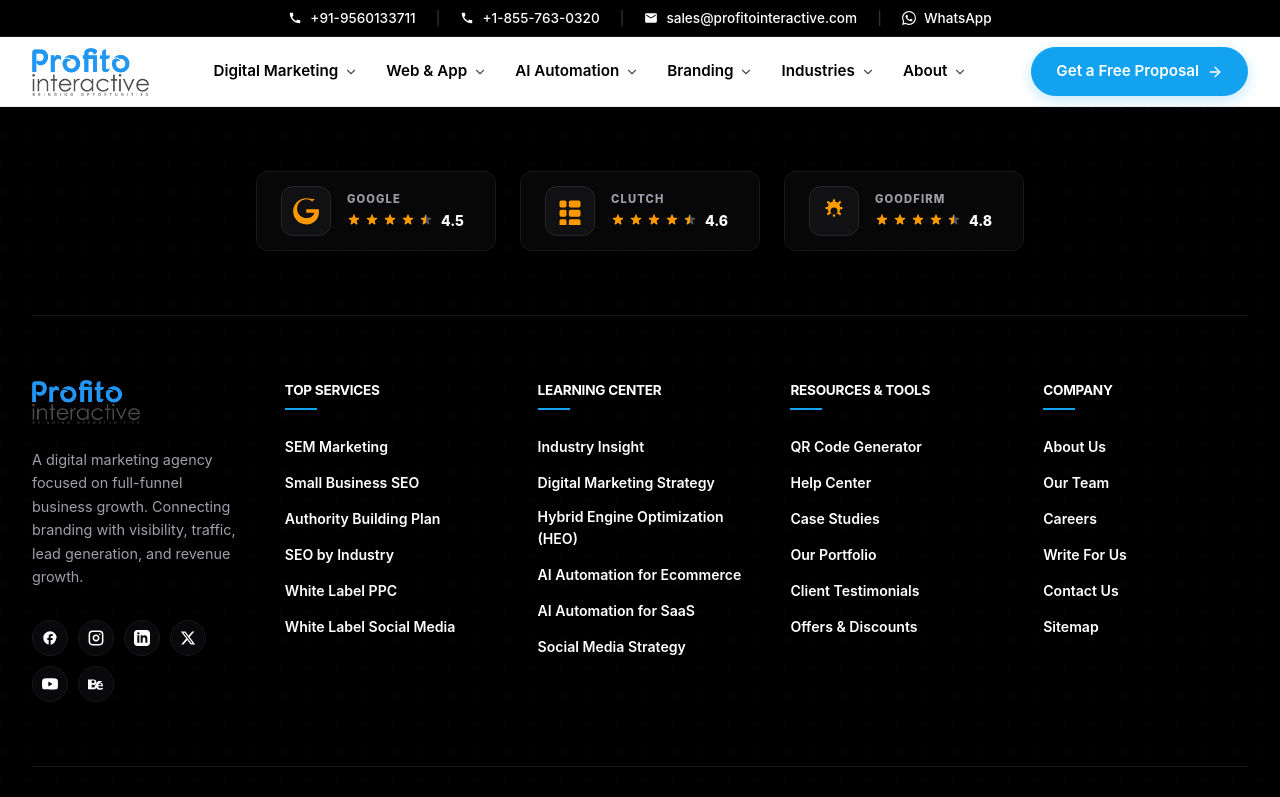
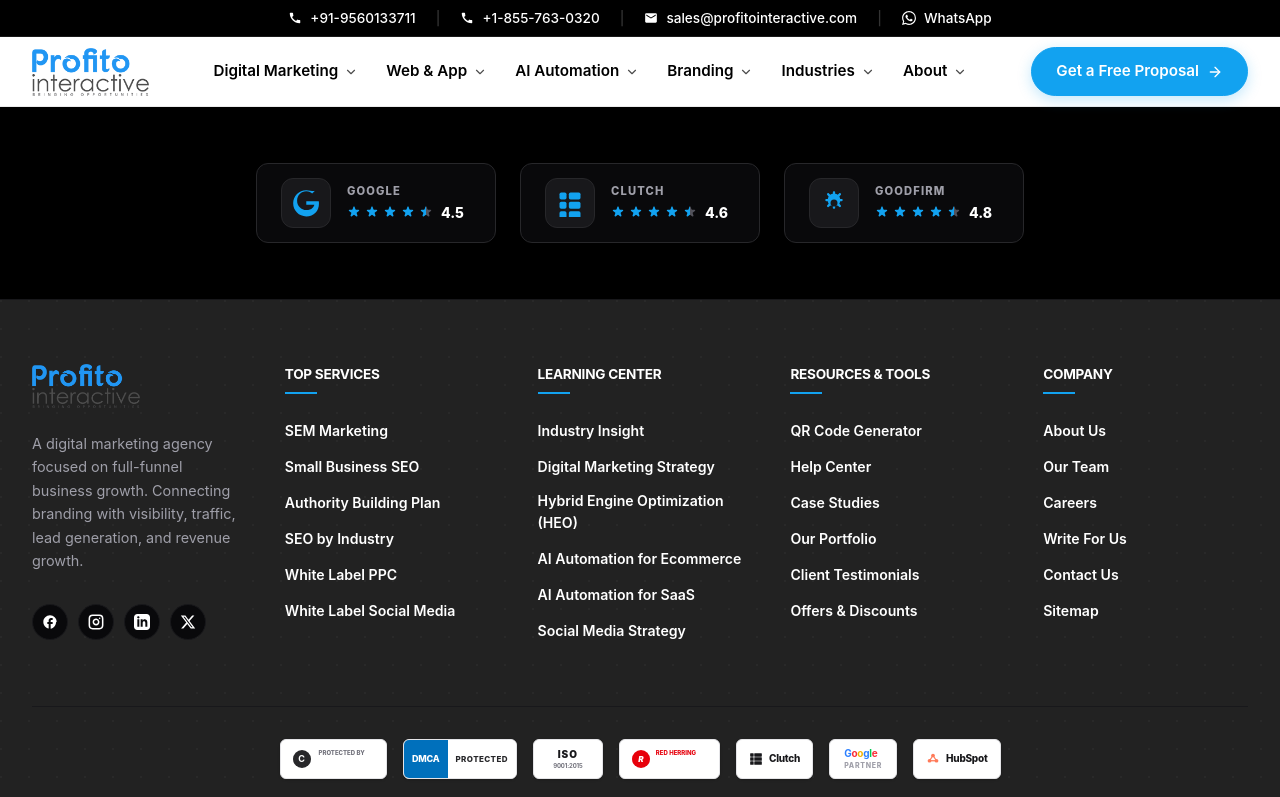
Before and after one commit to ShivangiPandey1236/profito, a React (Vite) app: page / in a window 1280 px wide. Shown: the top 797 px of the page. Built offline with nearby package versions, Linux system fonts and the light colour scheme.

Commit message:
style: update rating accent color to blue and refactor Footer UI layout

```diff
--- a/src/components/Footer.jsx
+++ b/src/components/Footer.jsx
@@ -3,17 +3,17 @@
 
 // Star Icon Helper
 const Star = ({ filled }) => (
-  <svg className={`w-3.5 h-3.5 ${filled ? 'text-amber-500' : 'text-zinc-600'}`} fill="currentColor" viewBox="0 0 20 20">
+  <svg className={`w-3.5 h-3.5 ${filled ? 'text-[#12A2F0]' : 'text-zinc-600'}`} fill="currentColor" viewBox="0 0 20 20">
     <path d="M9.049 2.927c.3-.921 1.603-.921 1.902 0l1.07 3.292a1 1 0 00.95.69h3.462c.969 0 1.371 1.24.588 1.81l-2.8 2.034a1 1 0 00-.364 1.118l1.07 3.292c.3.921-.755 1.688-1.54 1.118l-2.8-2.034a1 1 0 00-1.175 0l-2.8 2.034c-.784.57-1.838-.197-1.539-1.118l1.07-3.292a1 1 0 00-.364-1.118L2.98 8.72c-.783-.57-.38-1.81.588-1.81h3.461a1 1 0 00.951-.69l1.07-3.292z" />
   </svg>
 )
 
 // Half Star Helper using SVG gradient
 const HalfStar = () => (
-  <svg className="w-3.5 h-3.5 text-amber-500" viewBox="0 0 20 20" fill="currentColor">
+  <svg className="w-3.5 h-3.5 text-[#12A2F0]" viewBox="0 0 20 20" fill="currentColor">
     <defs>
       <linearGradient id="halfStarGrad" x1="0%" y1="0%" x2="100%" y2="0%">
-        <stop offset="50%" stopColor="#f59e0b" />
+        <stop offset="50%" stopColor="#12A2F0" />
         <stop offset="50%" stopColor="#52525b" />
       </linearGradient>
     </defs>
@@ -86,24 +86,16 @@
   ]
 
   return (
-    <footer className="relative bg-black text-white pt-16 pb-12 overflow-hidden border-t border-zinc-900">
-      {/* Tech grid/dot background pattern overlay */}
-      <div
-        className="absolute inset-0 opacity-[0.03] pointer-events-none"
-        style={{
-          backgroundImage: `radial-gradient(circle at 1px 1px, rgba(255,255,255,1) 1.5px, transparent 0)`,
-          backgroundSize: '28px 28px'
-        }}
-      ></div>
+    <footer className="relative text-white overflow-hidden">
 
-      <div className="relative w-full max-w-[1600px] mx-auto px-8 z-10">
-
-        {/* Top Section: Trust Ratings */}
-        <div className="flex justify-center items-center gap-6 flex-wrap mb-16">
+      {/* ── Ratings Band ── full-width black */}
+      <div className="bg-[#000] border-t border-zinc-900 border-b border-zinc-900 py-14">
+        <div className="w-full max-w-[1600px] mx-auto px-8">
+          <div className="flex justify-center items-center gap-6 flex-wrap">
             {/* Google rating card */}
-          <div className="flex items-center gap-4 bg-zinc-950/80 border border-zinc-900 rounded-xl py-3.5 px-6 min-w-[240px] shadow-lg transition-transform duration-200 hover:-translate-y-1 hover:border-zinc-800">
-            <div className="flex items-center justify-center bg-zinc-900/60 p-2.5 rounded-xl border border-zinc-800">
-              <svg className="w-7 h-7 text-amber-500" viewBox="0 0 24 24" fill="currentColor">
+            <div className="flex items-center gap-4 bg-zinc-950 border border-zinc-800 rounded-xl py-3.5 px-6 min-w-[240px] shadow-lg transition-transform duration-200 hover:-translate-y-1 hover:border-zinc-700">
+              <div className="flex items-center justify-center bg-zinc-900 p-2.5 rounded-xl border border-zinc-800">
+                <svg className="w-7 h-7 text-[#12A2F0]" viewBox="0 0 24 24" fill="currentColor">
                   <path d="M12.24 10.285V13.4h6.887c-.275 1.565-1.88 4.604-6.887 4.604-4.33 0-7.866-3.577-7.866-8s3.536-8 7.866-8c2.46 0 4.105 1.025 5.047 1.926l2.427-2.334C17.955 2.192 15.34 1 12.24 1 5.98 1 1 5.98 1 12.24s4.98 11.24 11.24 11.24c6.54 0 10.88-4.6 10.88-11.08 0-.743-.08-1.32-.178-1.889H12.24z"/>
                 </svg>
               </div>
@@ -117,9 +109,9 @@
             </div>
 
             {/* Clutch rating card */}
-          <div className="flex items-center gap-4 bg-zinc-950/80 border border-zinc-900 rounded-xl py-3.5 px-6 min-w-[240px] shadow-lg transition-transform duration-200 hover:-translate-y-1 hover:border-zinc-800">
-            <div className="flex items-center justify-center bg-zinc-900/60 p-2.5 rounded-xl border border-zinc-800">
-              <svg className="w-7 h-7 text-amber-500" viewBox="0 0 24 24" fill="currentColor">
+            <div className="flex items-center gap-4 bg-zinc-950 border border-zinc-800 rounded-xl py-3.5 px-6 min-w-[240px] shadow-lg transition-transform duration-200 hover:-translate-y-1 hover:border-zinc-700">
+              <div className="flex items-center justify-center bg-zinc-900 p-2.5 rounded-xl border border-zinc-800">
+                <svg className="w-7 h-7 text-[#12A2F0]" viewBox="0 0 24 24" fill="currentColor">
                   <rect x="3" y="3" width="6" height="6" rx="1.5" />
                   <rect x="3" y="11" width="6" height="6" rx="1.5" />
                   <rect x="3" y="19" width="6" height="6" rx="1.5" />
@@ -138,9 +130,9 @@
             </div>
 
             {/* GoodFirm rating card */}
-          <div className="flex items-center gap-4 bg-zinc-950/80 border border-zinc-900 rounded-xl py-3.5 px-6 min-w-[240px] shadow-lg transition-transform duration-200 hover:-translate-y-1 hover:border-zinc-800">
-            <div className="flex items-center justify-center bg-zinc-900/60 p-2.5 rounded-xl border border-zinc-800">
-              <svg className="w-7 h-7 text-amber-500" viewBox="0 0 24 24" fill="currentColor">
+            <div className="flex items-center gap-4 bg-zinc-950 border border-zinc-800 rounded-xl py-3.5 px-6 min-w-[240px] shadow-lg transition-transform duration-200 hover:-translate-y-1 hover:border-zinc-700">
+              <div className="flex items-center justify-center bg-zinc-900 p-2.5 rounded-xl border border-zinc-800">
+                <svg className="w-7 h-7 text-[#12A2F0]" viewBox="0 0 24 24" fill="currentColor">
                   <path d="M12 2c-.55 0-1 .45-1 1v1.17c-.77.13-1.5.38-2.17.75L7.66 3.75c-.39-.39-1.02-.39-1.41 0-.39.39-.39 1.02 0 1.41l1.17 1.17c-.37.67-.62 1.4-.75 2.17H5.5c-.55 0-1 .45-1 1s.45 1 1 1h1.17c.13.77.38 1.5.75 2.17l-1.17 1.17c-.39.39-.39 1.02 0 1.41.39.39 1.02.39 1.41 0l1.17-1.17c.67.37 1.4.62 2.17.75v1.17c0 .55.45 1 1 1s1-.45 1-1v-1.17c.77-.13 1.5-.38 2.17-.75l1.17 1.17c.39.39 1.02.39 1.41 0 .39-.39.39-1.02 0-1.41l-1.17-1.17c.37-.67.62-1.4.75-2.17h1.17c.55 0 1-.45 1-1s-.45-1-1-1h-1.17c-.13-.77-.38-1.5-.75-2.17l1.17-1.17c.39-.39.39-1.02 0-1.41-.39-.39-1.02-.39-1.41 0l-1.17 1.17c-.67-.37-1.4-.62-2.17-.75V3c0-.55-.45-1-1-1zm0 7a3 3 0 110 6 3 3 0 010-6z" />
                 </svg>
               </div>
@@ -153,9 +145,22 @@
               </div>
             </div>
           </div>
+        </div>
+      </div>
 
-        {/* Divider */}
-        <div className="border-t border-zinc-900 w-full mb-16"></div>
+      {/* ── Main Footer Body ── bg-[#222] */}
+      <div className="relative bg-[#222] pt-16 pb-12 overflow-hidden">
+        {/* Tech grid/dot background pattern overlay */}
+        <div
+          className="absolute inset-0 opacity-[0.03] pointer-events-none"
+          style={{
+            backgroundImage: `radial-gradient(circle at 1px 1px, rgba(255,255,255,1) 1.5px, transparent 0)`,
+            backgroundSize: '28px 28px'
+          }}
+        ></div>
+
+        <div className="relative w-full max-w-[1600px] mx-auto px-8 z-10">
+
 
         {/* Main Columns Grid */}
         <div className="grid grid-cols-5 gap-12 max-[1200px]:grid-cols-3 max-[768px]:grid-cols-2 max-[480px]:grid-cols-1 mb-16">
@@ -197,18 +202,7 @@
                   <path d="M18.244 2.25h3.308l-7.227 8.26 8.502 11.24H16.17l-5.214-6.817L4.99 21.75H1.68l7.73-8.835L1.254 2.25H8.08l4.713 6.231zm-1.161 17.52h1.833L7.084 4.126H5.117z"/>
                 </svg>
               </a>
-              {/* YouTube */}
-              <a href="https://youtube.com" target="_blank" rel="noopener noreferrer" className="flex items-center justify-center w-9 h-9 rounded-full bg-zinc-950 border border-zinc-900 text-zinc-400 transition-all duration-200 hover:bg-zinc-800 hover:text-white" aria-label="YouTube">
-                <svg className="w-4 h-4" viewBox="0 0 24 24" fill="currentColor">
-                  <path d="M23.498 6.163a3.003 3.003 0 00-2.11-2.11C19.518 3.5 12 3.5 12 3.5s-7.518 0-9.388.553a3.003 3.003 0 00-2.11 2.11C0 8.033 0 12 0 12s0 3.967.502 5.837a3.003 3.003 0 002.11 2.11c1.87.553 9.388.553 9.388.553s7.518 0 9.388-.553a3.003 3.003 0 002.11-2.11C24 15.967 24 12 24 12s0-3.967-.502-5.837zM9.545 15.568V8.432L15.818 12l-6.273 3.568z"/>
-                </svg>
-              </a>
-              {/* Behance */}
-              <a href="https://behance.net" target="_blank" rel="noopener noreferrer" className="flex items-center justify-center w-9 h-9 rounded-full bg-zinc-950 border border-zinc-900 text-zinc-400 transition-all duration-200 hover:bg-zinc-800 hover:text-white" aria-label="Behance">
-                <svg className="w-4 h-4" viewBox="0 0 24 24" fill="currentColor">
-                  <path d="M8.22 5.38c.65 0 1.25.08 1.78.23.53.15.98.39 1.34.72.36.33.64.74.83 1.23.19.49.29 1.09.29 1.79 0 .62-.08 1.17-.23 1.66a3.86 3.86 0 01-.68 1.28c-.29.35-.66.62-1.11.83.6.21 1.09.52 1.48.95.39.43.59 1.03.59 1.8 0 .77-.11 1.42-.33 1.95-.22.53-.54.96-.96 1.28-.42.32-.93.55-1.53.69-.6.14-1.29.21-2.07.21H0V5.38h8.22zm-2.7 5.14h2.24c.32 0 .61-.03.88-.09.27-.06.5-.16.69-.3.19-.14.34-.33.45-.57.11-.24.16-.54.16-.91 0-.39-.05-.7-.15-.93a1.59 1.59 0 00-.43-.57 2.03 2.03 0 00-.67-.32 3.65 3.65 0 00-.89-.1H5.52v3.79zm0 6.64h2.52c.35 0 .67-.03.96-.1.29-.07.54-.18.75-.34.21-.16.37-.37.49-.63.12-.26.18-.59.18-.99 0-.4-.06-.73-.17-.98-.11-.25-.27-.45-.48-.6-.21-.15-.47-.25-.78-.31-.31-.06-.65-.09-1.03-.09H5.52v4.04zm12.39-7.39c.67 0 1.29.11 1.86.33.57.22 1.06.56 1.47 1.02.41.46.72 1.03.93 1.71.21.68.32 1.48.32 2.4h-7.15c.03.62.13 1.13.31 1.54.18.41.42.73.72.96.3.23.64.39 1.02.48.38.09.77.13 1.17.13.62 0 1.16-.09 1.63-.26.47-.17.88-.41 1.22-.72l1.13 1.62c-.52.54-1.16.96-1.92 1.27-.76.31-1.63.46-2.6.46-1 0-1.89-.15-2.67-.45-.78-.3-1.44-.73-1.97-1.28-.53-.55-.93-1.23-1.2-2.03-.27-.8-.4-1.72-.4-2.76 0-1.02.13-1.93.4-2.73.27-.8.67-1.47 1.2-2.02.53-.55 1.19-.97 1.97-1.26.78-.29 1.68-.44 2.7-.44zm2.14 4.09c-.04-.54-.14-1-.3-1.37a2.29 2.29 0 00-.73-.91c-.32-.23-.7-.35-1.16-.35-.47 0-.87.11-1.2.33-.33.22-.59.52-.77.9-.18.38-.28.85-.31 1.4h4.47zm-5.06-6.19h5.68V8.9h-5.68V7.71z"/>
-                </svg>
-              </a>
+
             </div>
           </div>
 
@@ -223,7 +217,7 @@
                   <li key={linkIdx}>
                     <a
                       href={link.href}
-                      className="group/link relative text-zinc-400 text-[0.88rem] font-semibold transition-all duration-200 hover:text-primary hover:pl-1 inline-block"
+                      className="relative text-zinc-400 text-[0.88rem] font-semibold transition-all duration-200 hover:text-primary inline-block after:content-[''] after:absolute after:left-0 after:bottom-0 after:w-0 after:h-[1.5px] after:bg-primary after:transition-all after:duration-250 hover:after:w-full"
                     >
                       {link.name}
                     </a>
@@ -312,9 +306,10 @@
             </div>
 
           </div>
-        </div>
+        </div>{/* end badges inner container */}
 
-      </div>
+        </div>{/* end max-w-[1600px] container */}
+      </div>{/* end bg-[#222] main body */}
 
       {/* Other Locations Strip */}
       <div className="relative border-t border-zinc-900 bg-black">
```
Lines whose indentation alone changed are shown as unchanged.
